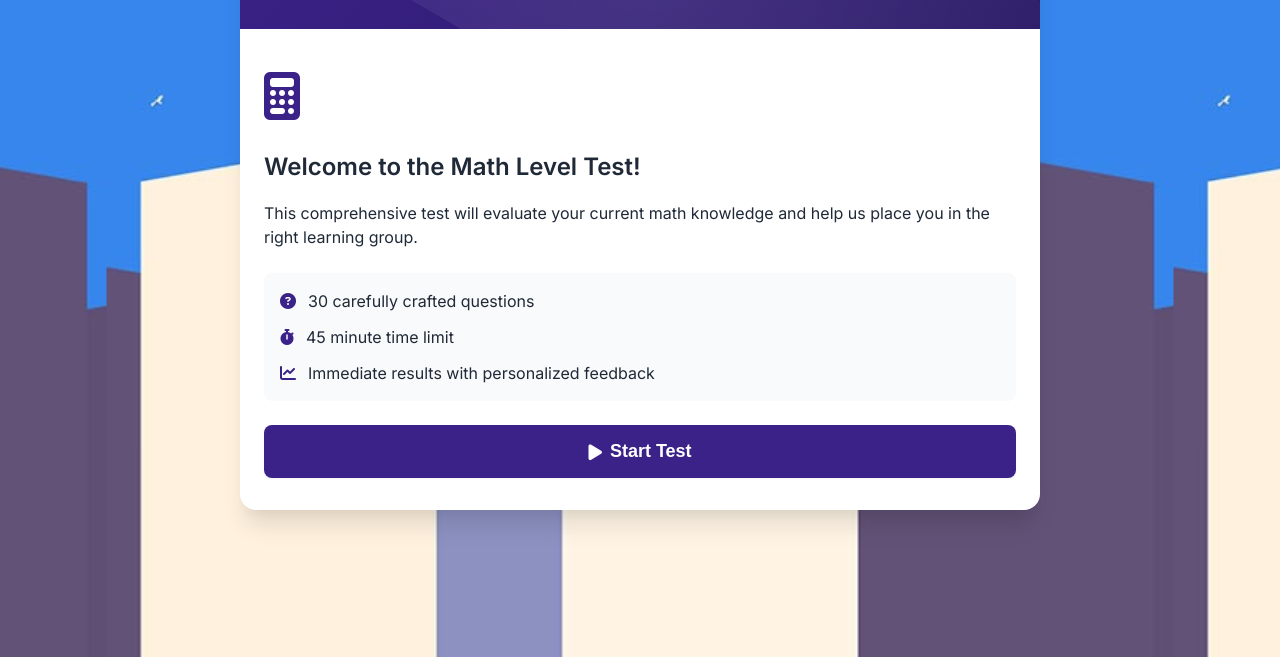
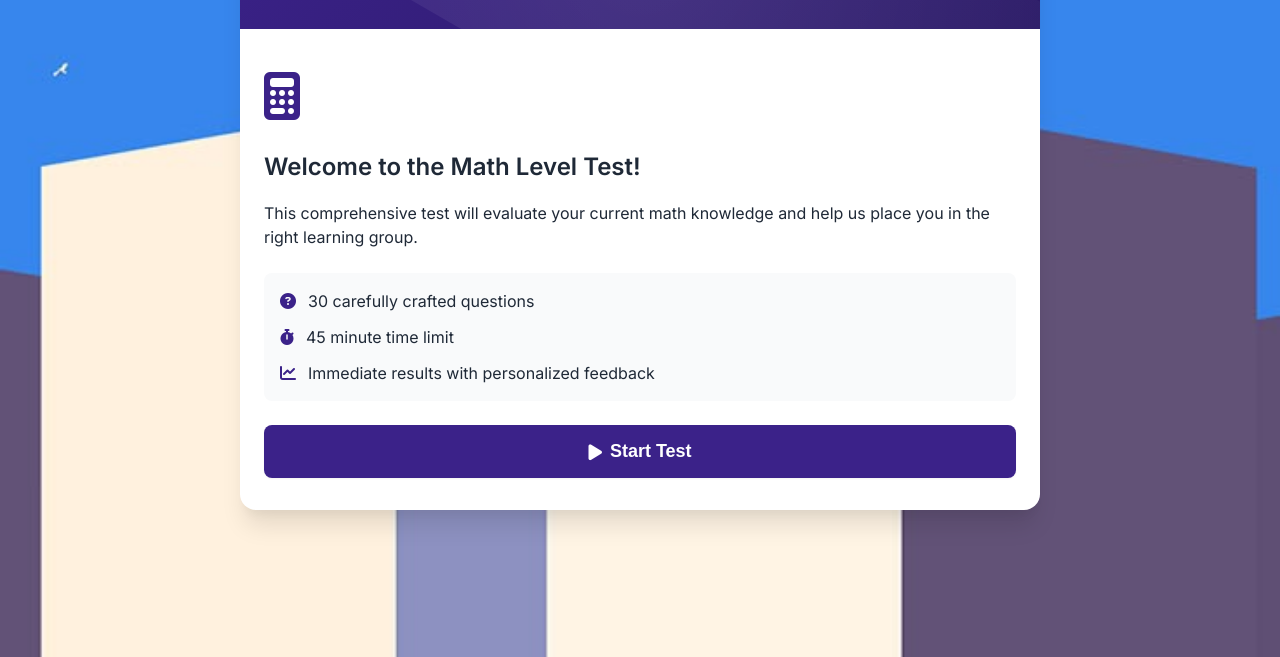
Before and after one commit to abu4evere/satmakon-math-test, a plain HTML site: page index.html in a window 1280 px wide. Shown: the part 143-800 px from the top of the page. Drawn offline with nearby package versions, Linux system fonts and the light colour scheme.

Commit message:
Update index.html

```diff
--- a/index.html
+++ b/index.html
@@ -43,7 +43,7 @@
    body {
    min-height: 100vh;
    background-image: url("21 Beautiful Minimalist Desktop Wallpapers (4K).jfif");
-   background-size: contain; /* or contain, depending on your needs */
+   background-size: cover; /* or contain, depending on your needs */
    background-position: center;
    color: var(--dark);
    font-family: 'Inter', sans-serif;
```
